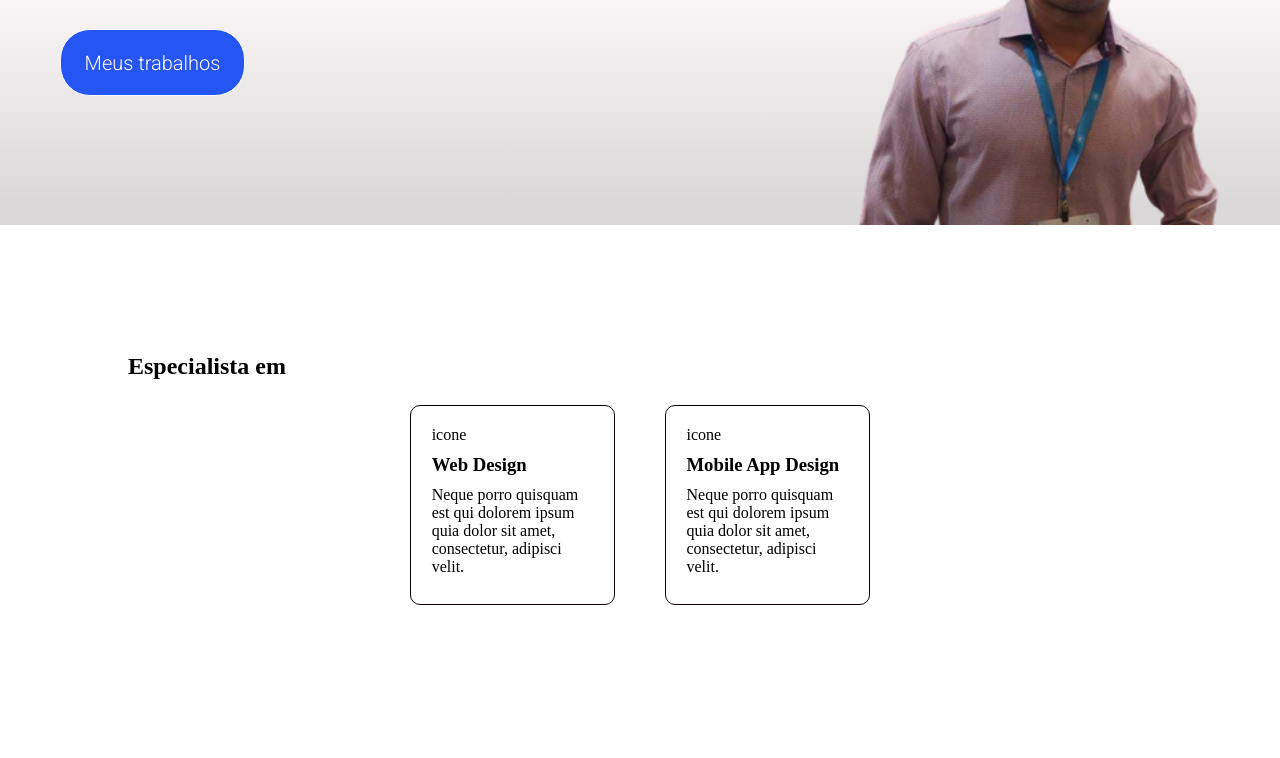
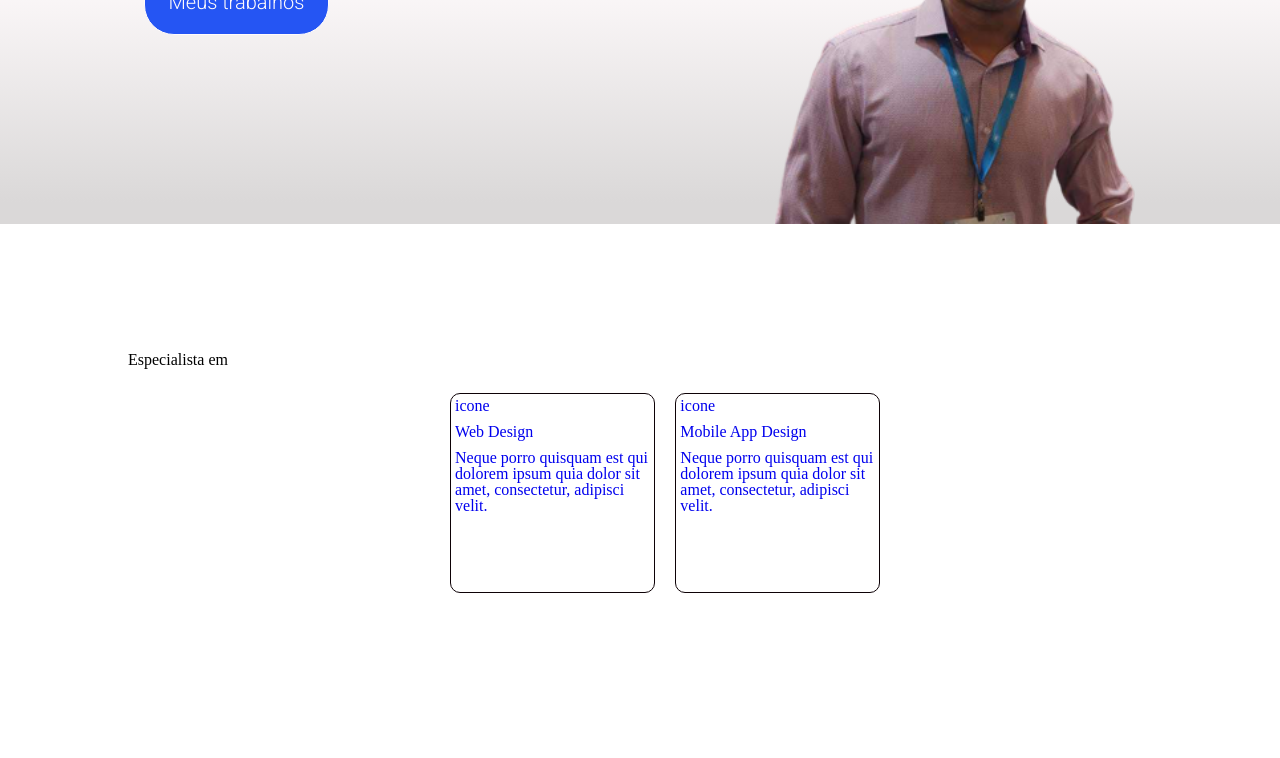
Before and after one commit to silvaneysousa/Portfolio, a plain HTML site: page index.html in a window 1280 px wide. Shown: the part 407-1165 px from the top of the page. After the commit the page ends 1103 px from the top, so only its background shows below. Drawn offline with Linux system fonts and the light colour scheme.

Commit message:
Inserido âncora e hover nas listas especialidades

```diff
--- a/index.html
+++ b/index.html
@@ -8,7 +8,9 @@
     <meta name="description" content="Este portfólio é um conjunto de trabalhos desenvolvidos pelo Programador Front-end Silvaney Dias. O portfólio tem como objetivo principal demonstrar as habilidades através de materiais finalizados, tornar o contato fácil e para fins acadêmicos.">
     <title>Silvaney - Desenvolvedor Front-end </title>
 
+    <link rel="stylesheet" href="reset.css">
     <link rel="stylesheet" href="styles.css">
+
 </head>
 
 <body>
@@ -41,17 +43,21 @@
             <h2>Especialista em</h2>
             <div class="itens-especilista">
                 <ul>
+                    <a href="#" id="lista-especialidade">
                         <li>
                             <p class="icone-lista">icone</p>
                             <h3>Web Design</h3>
                             <p>Neque porro quisquam est qui dolorem ipsum quia dolor sit amet, consectetur, adipisci velit.</p>
                         </li>
+                    </a>
 
+                    <a href="#" id="lista-especialidade">
                         <li>
                             <p class="icone-lista">icone</p>
                             <h3>Mobile App Design</h3>
                             <p>Neque porro quisquam est qui dolorem ipsum quia dolor sit amet, consectetur, adipisci velit.</p>
                         </li>
+                    </a>
                 </ul>
             </div>
 
--- /dev/null
+++ b/reset.css
@@ -0,0 +1,48 @@
+/* http://meyerweb.com/eric/tools/css/reset/
+   v2.0 | 20110126
+   License: none (public domain)
+*/
+
+html, body, div, span, applet, object, iframe,
+h1, h2, h3, h4, h5, h6, p, blockquote, pre,
+a, abbr, acronym, address, big, cite, code,
+del, dfn, em, img, ins, kbd, q, s, samp,
+small, strike, strong, sub, sup, tt, var,
+b, u, i, center,
+dl, dt, dd, ol, ul, li,
+fieldset, form, label, legend,
+table, caption, tbody, tfoot, thead, tr, th, td,
+article, aside, canvas, details, embed,
+figure, figcaption, footer, header, hgroup,
+menu, nav, output, ruby, section, summary,
+time, mark, audio, video {
+    margin: 0;
+    padding: 0;
+    border: 0;
+    font-size: 100%;
+    font: inherit;
+    vertical-align: baseline;
+}
+/* HTML5 display-role reset for older browsers */
+article, aside, details, figcaption, figure,
+footer, header, hgroup, menu, nav, section {
+    display: block;
+}
+body {
+    line-height: 1;
+}
+ol, ul {
+    list-style: none;
+}
+blockquote, q {
+    quotes: none;
+}
+blockquote:before, blockquote:after,
+q:before, q:after {
+    content: '';
+    content: none;
+}
+table {
+    border-collapse: collapse;
+    border-spacing: 0;
+}
--- a/styles.css
+++ b/styles.css
@@ -134,17 +134,40 @@ ul {
     display: flex;
     align-items: center;
     justify-content: center;
+    gap: 2%;
+}
+#lista-especialidade {
+    width: 20%;
+    height: 200px;
+}
 
+#lista-especialidade li {
+    width: 100%;
+    height: 100%;
+    list-style-type: none;
+    border: solid 1px #0D0106;
+    border-radius: 10px;
+    margin: 25px;
+    /*padding-top: 20px;*/
+    padding: 2%;
+    transition: 0.7s ;
 }
-.itens-especilista li {
+
+/*.itens-especilista li {
     list-style-type: none;
     border: solid 1px #0D0106;
     border-radius: 10px;
     width: 20%;
     height: 200px;
     margin: 25px;
-    /*padding-top: 20px;*/
+    /*padding-top: 20px; /*
     padding: 2%;
+    transition: 0.7s;
+} */
+
+#lista-especialidade li:hover {
+    transform: translateY(-10%);
+    border-color: #5FB49C;
 }
 
 .icone-lista {
```
Lines whose indentation alone changed are shown as unchanged.
